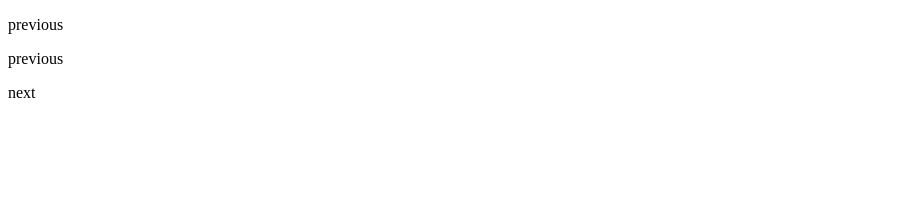
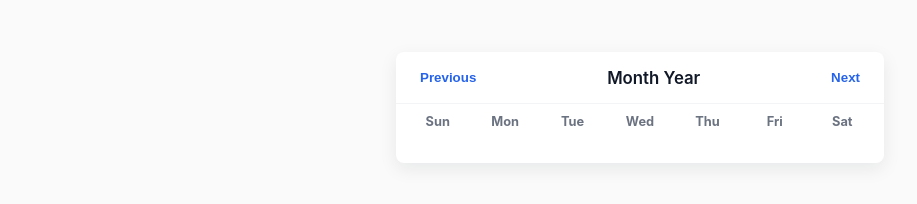
Before and after one commit to mervereis/Checkpoint-sprint3-Days-Calendar-Project, a plain HTML site: page Checkpoint-sprint3-Days-Calendar-Project/index.html in a window 1280 px wide. Shown: the whole page, without its empty margins (0-917 px from the left). Drawn offline with Linux system fonts and the light colour scheme.

Commit message:
restructure HTML layout and add CSS styles for calendar functionality

```diff
--- a/Checkpoint-sprint3-Days-Calendar-Project/index.html
+++ b/Checkpoint-sprint3-Days-Calendar-Project/index.html
@@ -1,19 +1,38 @@
 <!doctype html>
 <html lang="en">
+
 <head>
   <meta charset="UTF-8" />
   <meta name="viewport" content="width=device-width, initial-scale=1.0" />
   <title>Calendar Days</title>
   <link rel="stylesheet" href="style.css" />
 </head>
+
 <body>
-    <main class="container">
-      <div class="head">
-        <p id="previous-btn">previous</p>
-        <p id="month-year-text">previous</p>
-        <p id="next-btn">next</p>
+  <main class="calendar-container">
+    <div class="calendar">
+      <header class="calendar-header">
+        <button class="calendar-nav-prev" id="previous-btn">Previous</button>
+        <h2 class="calendar-title" id="month-year-text">Month Year</h2>
+        <button class="calendar-nav-next" id="next-btn">Next</button>
+      </header>
+
+      <section class="calendar__weekdays">
+        <div class="weekday">Sun</div>
+        <div class="weekday">Mon</div>
+        <div class="weekday">Tue</div>
+        <div class="weekday">Wed</div>
+        <div class="weekday">Thu</div>
+        <div class="weekday">Fri</div>
+        <div class="weekday">Sat</div>
+      </section>
+
+      <section class="calendar-days" id="calendar-days">
+
+      </section>
     </div>
   </main>
   <script src="script.js"></script>
 </body>
+
 </html>
--- a/Checkpoint-sprint3-Days-Calendar-Project/style.css
+++ b/Checkpoint-sprint3-Days-Calendar-Project/style.css
@@ -0,0 +1,145 @@
+:root {
+  --bg: #fafafa;
+  --card-bg: #ffffff;
+  --muted: #6b7280;
+  --accent: #2563eb;
+  --danger: #ef4444;
+  --radius: 8px;
+  --gap: 8px;
+}
+
+* {
+  box-sizing: border-box;
+}
+html,
+body {
+  height: 100%;
+}
+body {
+  margin: 0;
+  font-family:
+    Inter,
+    system-ui,
+    -apple-system,
+    "Segoe UI",
+    Roboto,
+    "Helvetica Neue",
+    Arial;
+  background: var(--bg);
+  color: #111827;
+  -webkit-font-smoothing: antialiased;
+}
+
+.calendar-container {
+  max-width: 520px;
+  margin: 36px auto;
+  padding: 16px;
+}
+
+.calendar {
+  background: var(--card-bg);
+  border-radius: var(--radius);
+  box-shadow: 0 6px 18px rgba(15, 23, 42, 0.08);
+  overflow: hidden;
+}
+
+.calendar-header,
+.calendar__header {
+  display: flex;
+  align-items: center;
+  justify-content: space-between;
+  padding: 12px 16px;
+  border-bottom: 1px solid #f3f4f6;
+}
+.calendar-title,
+.calendar__title {
+  margin: 0;
+  font-size: 1.05rem;
+  font-weight: 600;
+}
+
+.calendar-nav-prev,
+.calendar-nav-next,
+.calendar__nav {
+  background: transparent;
+  border: 0;
+  color: var(--accent);
+  font-weight: 600;
+  padding: 6px 8px;
+  border-radius: 6px;
+  cursor: pointer;
+}
+.calendar-nav-prev:hover,
+.calendar-nav-next:hover,
+.calendar__nav:hover {
+  background: rgba(37, 99, 235, 0.06);
+}
+
+.calendar__weekdays {
+  display: grid;
+  grid-template-columns: repeat(7, 1fr);
+  background: #fff;
+  padding: 10px 12px;
+  gap: var(--gap);
+}
+.weekday {
+  text-align: center;
+  font-size: 0.8rem;
+  color: var(--muted);
+  font-weight: 700;
+}
+
+.calendar-days,
+.calendar__days {
+  display: grid;
+  grid-template-columns: repeat(7, 1fr);
+  gap: 10px;
+  padding: 12px;
+}
+
+.calendar-day,
+.calendar__day {
+  min-height: 56px;
+  display: flex;
+  align-items: flex-start;
+  justify-content: flex-end;
+  padding: 8px;
+  border-radius: 6px;
+  font-size: 0.95rem;
+  cursor: default;
+}
+
+.calendar-day:hover,
+.calendar__day:hover {
+  background: rgba(15, 23, 42, 0.02);
+}
+
+.calendar-day--other-month,
+.calendar__day--other-month {
+  color: #9ca3af;
+}
+.calendar-day--today,
+.calendar__day--today {
+  outline: 2px solid rgba(37, 99, 235, 0.12);
+}
+.calendar-day--selected,
+.calendar__day--selected {
+  background: var(--accent);
+  color: #fff;
+}
+
+@media (max-width: 420px) {
+  .calendar-container {
+    padding: 8px;
+  }
+  .calendar-day,
+  .calendar__day {
+    min-height: 48px;
+    padding: 6px;
+    font-size: 0.9rem;
+  }
+}
+
+.text-center {
+  text-align: center;
+}
```
Lines whose indentation alone changed are shown as unchanged.
